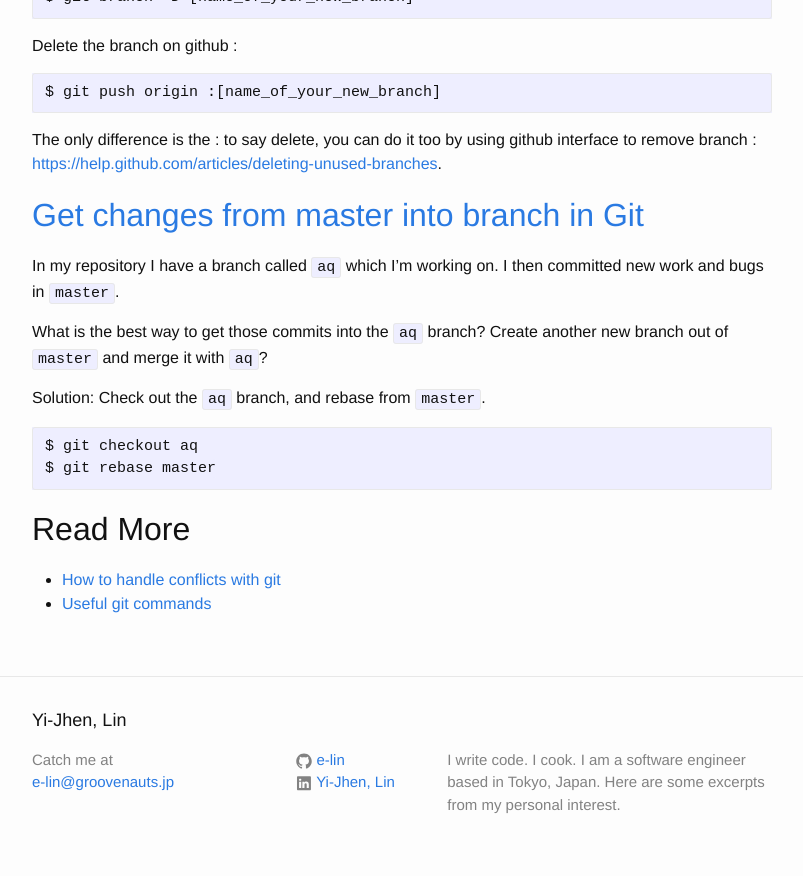
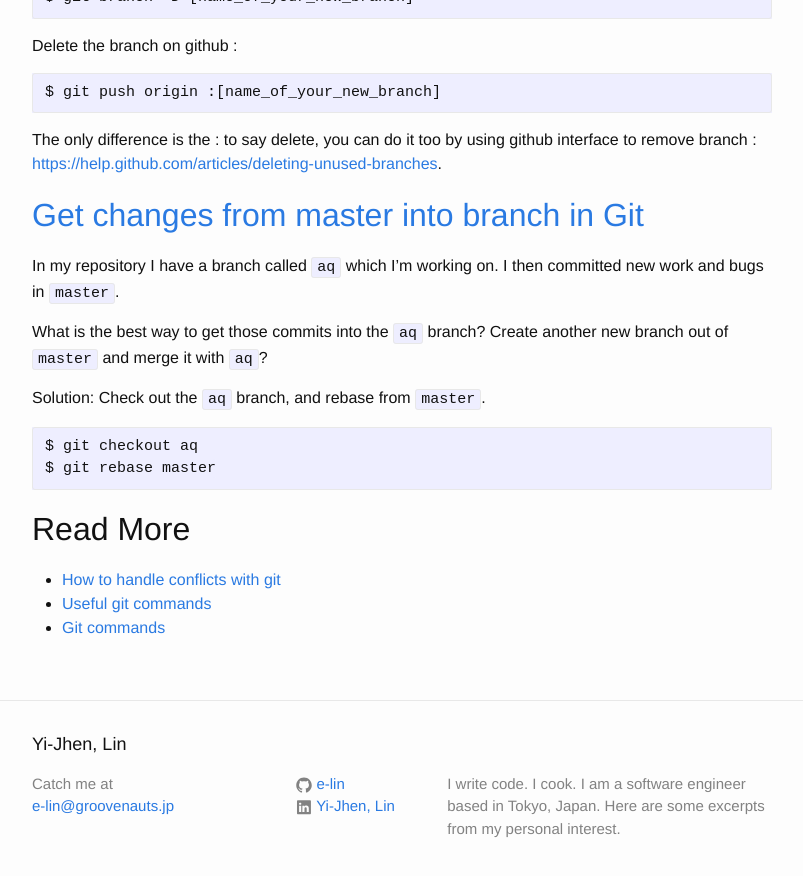
Before and after one commit to e-lin/wiki, a Jekyll site: the page built from _posts/2016-05-31-Git-Cheatsheet.md, in a window 1280 px wide and 900 px high, scrolled down 3762 px. Shown: the top 876 px of the window, without its empty margins (238-1041 px from the left). Built offline with Jekyll 4.4.1, drawn with Linux system fonts in a browser that asks for light colours.

Commit message:
update git cheatsheet

```diff
--- a/_posts/2016-05-31-Git-Cheatsheet.md
+++ b/_posts/2016-05-31-Git-Cheatsheet.md
@@ -222,7 +222,7 @@
 
 - [How to handle conflicts with git][R11]
 - [Useful git commands][R12]
-
+- [Git commands][R15]
 
 [R1]: http://stackoverflow.com/questions/927358/how-do-you-undo-the-last-commit
 [R2]: https://help.github.com/articles/syncing-a-fork/
```
Also changed, not shown: other parts of _posts/2016-05-31-Git-Cheatsheet.md (+1 -0 lines).
